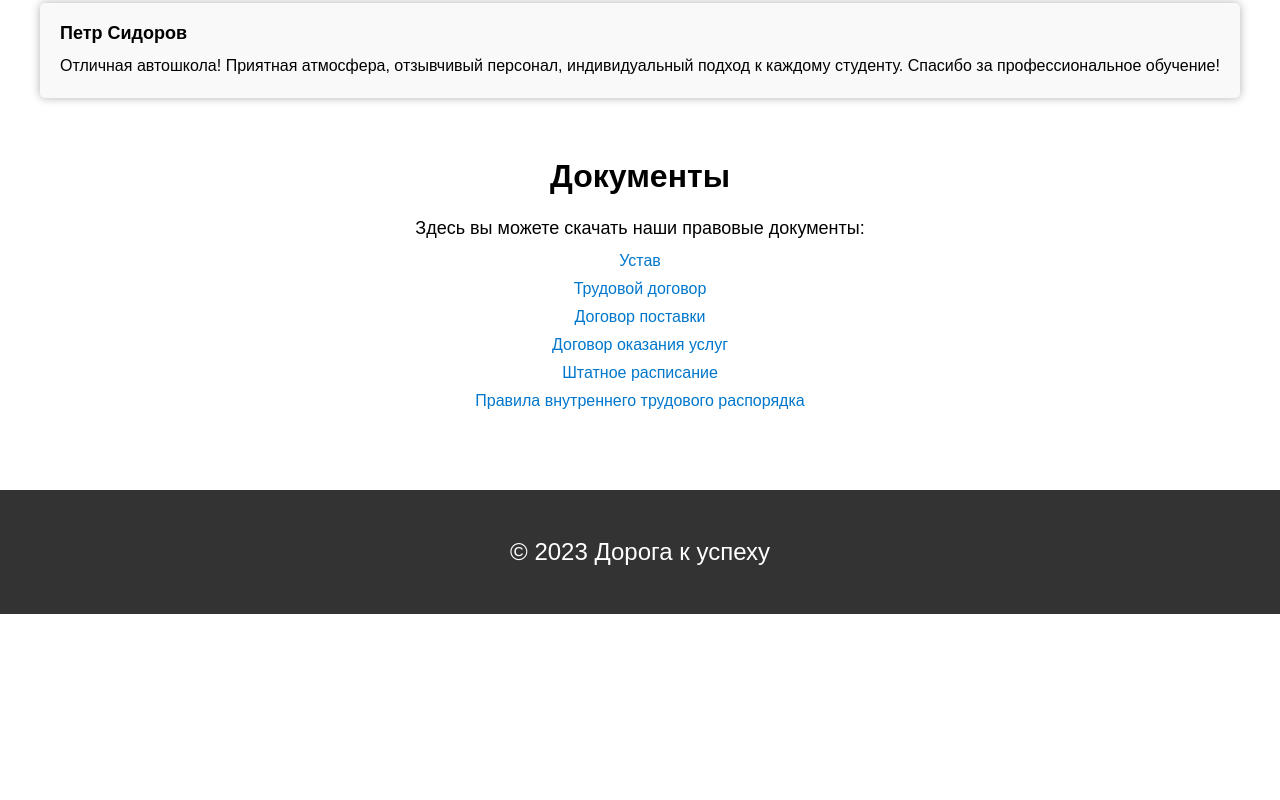
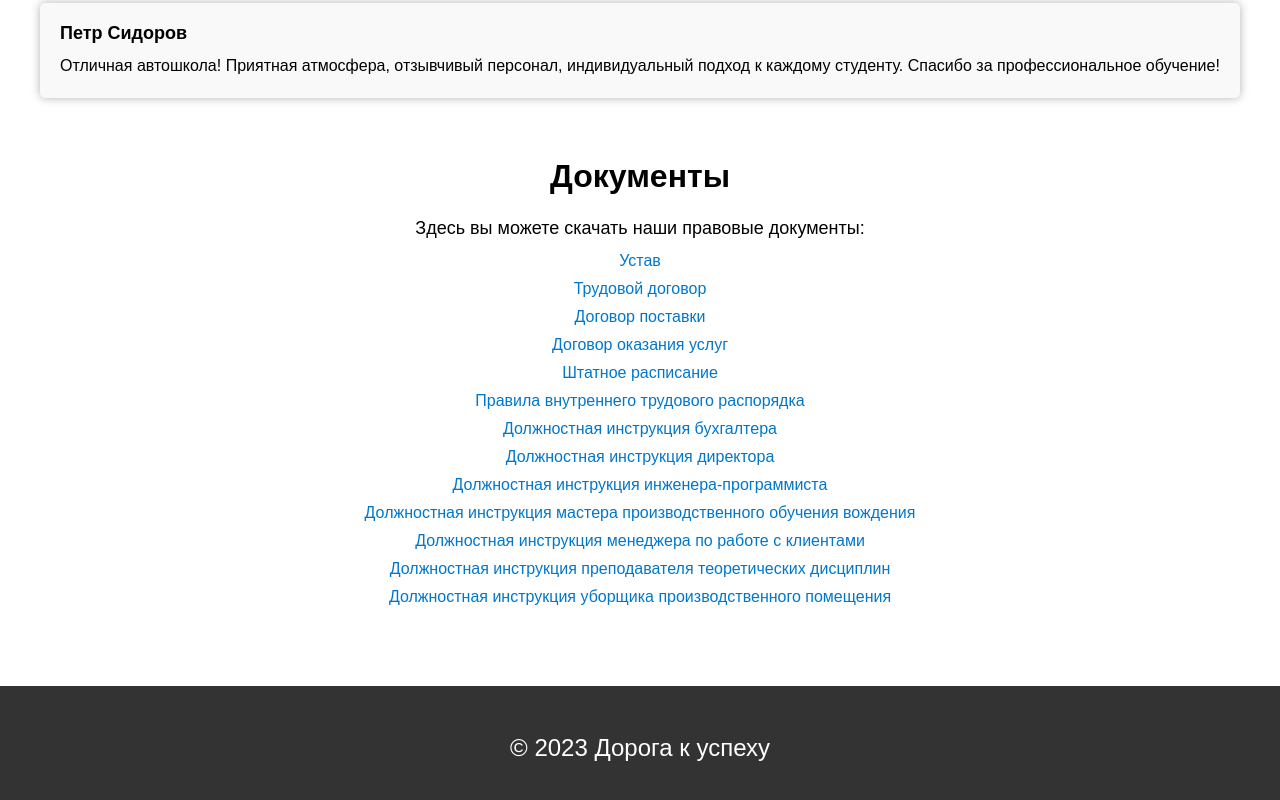
Before and after one commit to bogniukoff/CarSchool.github.io, a plain HTML site: page index.html in a window 1280 px wide. Shown: the part 2519-3319 px from the top of the page. Before the commit the page ends 3133 px from the top, so only its background shows below. Drawn offline with Linux system fonts and the light colour scheme.

Commit message:
index.html

```diff
--- a/index.html
+++ b/index.html
@@ -122,6 +122,13 @@
           <li><a href="..\CarSchool.github.io\договор оказания услуг.pdf" target="_blank">Договор оказания услуг</a></li>
           <li><a href="..\CarSchool.github.io\штатное расписание.pdf" target="_blank">Штатное расписание</a></li>
           <li><a href="..\CarSchool.github.io\правила внутреннего трудового распорядка.pdf" target="_blank">Правила внутреннего трудового распорядка</a></li>
+          <li><a href="..\CarSchool.github.io\должностная инструкция бухгалтер.pdf" target="_blank">Должностная инструкция бухгалтера</a></li>
+          <li><a href="..\CarSchool.github.io\должностная инструкция директор.pdf" target="_blank">Должностная инструкция директора</a></li>
+          <li><a href="..\CarSchool.github.io\должностная инструкция инженер-программист.pdf" target="_blank">Должностная инструкция инженера-программиста</a></li>
+          <li><a href="..\CarSchool.github.io\должностная инструкция мастер производственного обучения вождению.pdf" target="_blank">Должностная инструкция мастера производственного обучения вождения</a></li>
+          <li><a href="..\CarSchool.github.io\должностная инструкция менеджер по работе с клиентами.pdf" target="_blank">Должностная инструкция менеджера по работе с клиентами</a></li>
+          <li><a href="..\CarSchool.github.io\должностная инструкция преподаватель теоретических дисциплин.pdf" target="_blank">Должностная инструкция преподавателя теоретических дисциплин</a></li>
+          <li><a href="..\CarSchool.github.io\должностная инструкция уборщика производственного помещения.pdf" target="_blank">Должностная инструкция уборщика производственного помещения</a></li>
         </ul>
       </section>
     </main>
```
